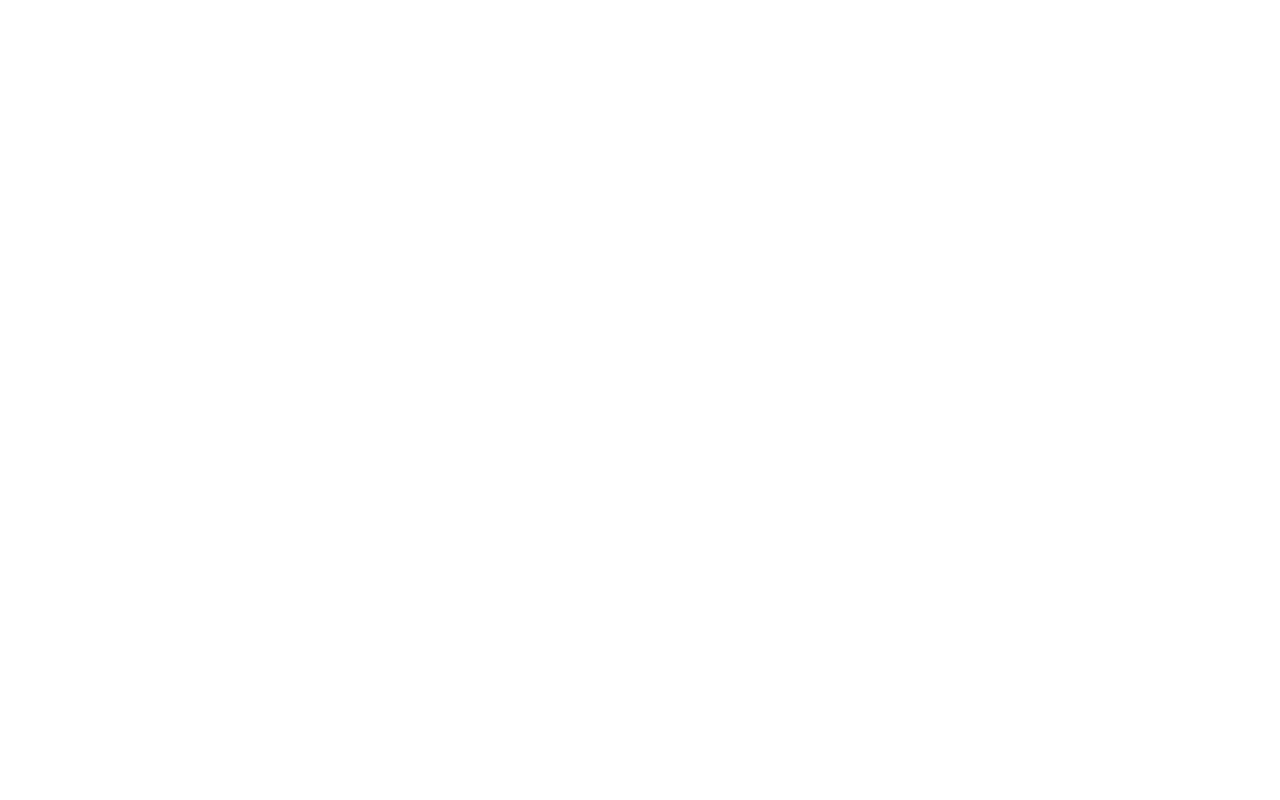
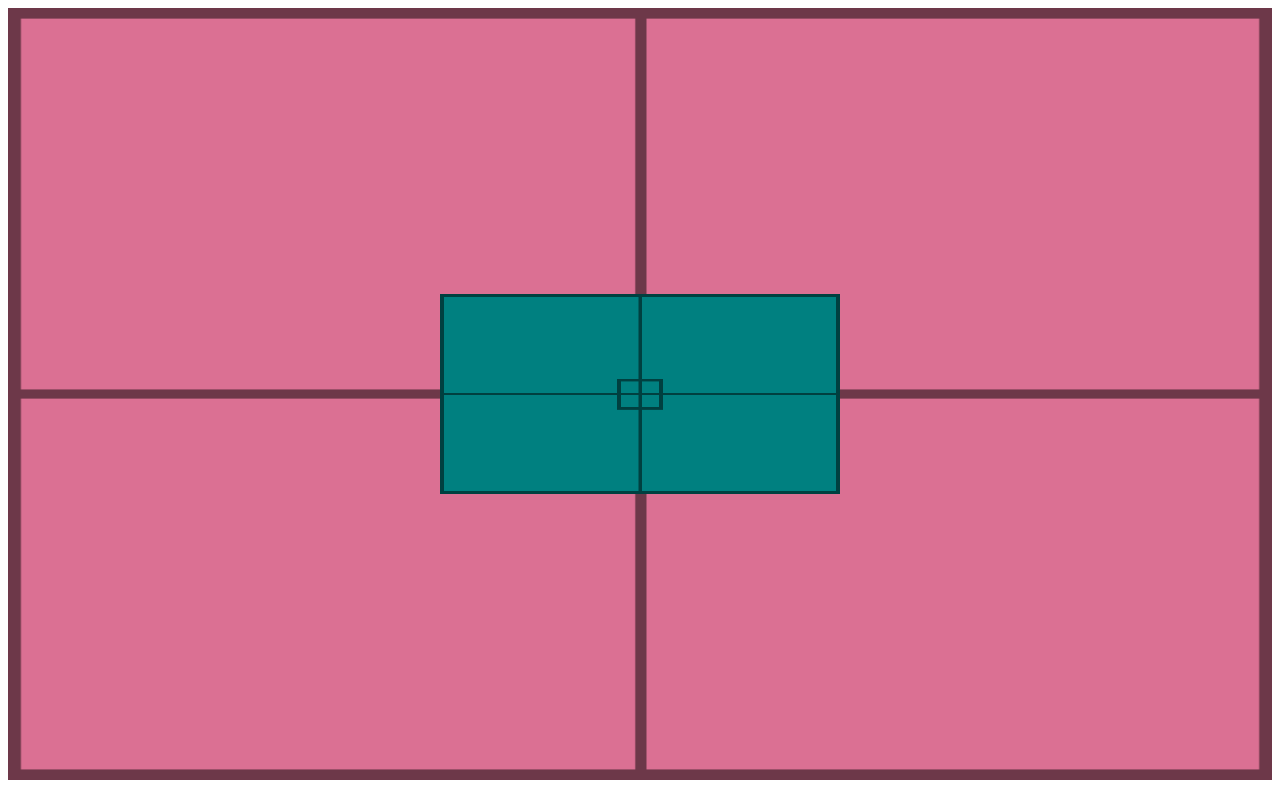
Before and after one commit to jessicaferreiradev/html5-css3, a plain HTML site: page exercicios/ex022/fundo007.html in a window 1280 px wide. Drawn offline with Linux system fonts and the light colour scheme.

Commit message:
atualizando

```diff
--- a/exercicios/ex022/fundo007.html
+++ b/exercicios/ex022/fundo007.html
@@ -3,9 +3,35 @@
 <head>
     <meta charset="UTF-8">
     <meta name="viewport" content="width=device-width, initial-scale=1.0">
-    <title>Document</title>
+    <title>Centralização Vertical de Caixas</title>
+    <style>
+        #container{
+            background-image: url('imagens/target001.png');
+            background-size: 100% 100%;
+            position: relative;
+            height: 94vh;
+            background-color: palevioletred;
+            padding: 10px;
+
+        }
+        #conteudo {
+            background-image: url('imagens/target001.png');
+            background-size: 100% 100%;
+            position: absolute;
+            left: 50%;
+            top: 50%;
+            height: 200px;
+            width: 400px;
+            background-color: teal;
+            transform: translate(-50%, -50%);
+        }
+    </style>
 </head>
 <body>
+    <section id="container">
+        <article id="conteudo">
 
+        </article>
+    </section>
 </body>
 </html>
```
Also changed, not shown: desafios/cordel/index.html (+3 -4 lines), exercicios/ex022/fundo006.html (+2 -2 lines).
